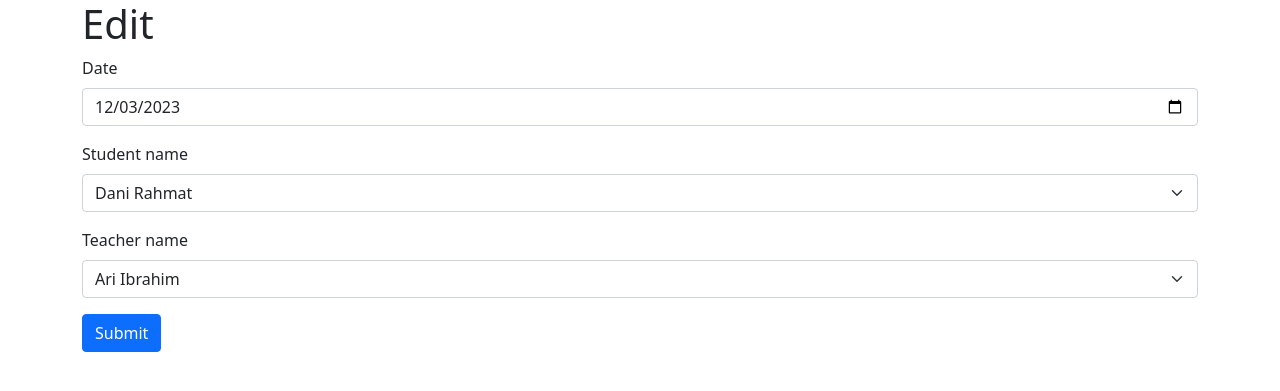
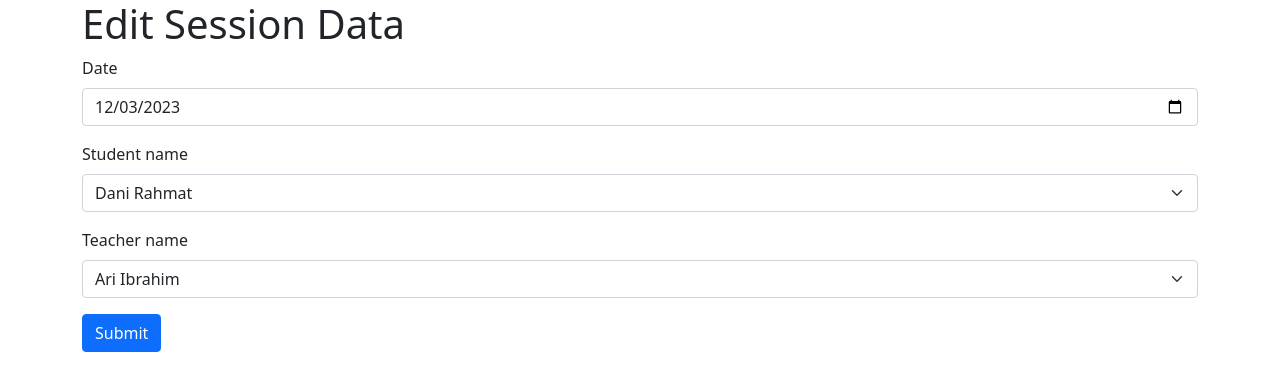
Before and after one commit to naputami/moa10-fwd-phpForm-nadia, a PHP site: page /edit.php?id=1 in a window 1280 px wide. Shown: the top 391 px of the page. Run offline with PHP 8.4, Linux system fonts and the light colour scheme; data comes from the database, SQL or seed files in the repository; data that the repository does not hold is empty.

Commit message:
edit script for edit form

```diff
--- a/edit.php
+++ b/edit.php
@@ -33,11 +33,11 @@ if ($session->num_rows > 0) {
   <body>
 
     <div class="container">
-      <h1>Edit</h1>
+      <h1>Edit Session Data</h1>
       <form action="update.php" method="POST">
         <input type="text" name="sessionID" value="<?php echo $session['sessionID'] ?>" hidden>
       <div class="mb-3">
-        <label for="title" class="form-label">Date</label>
+        <label for="date" class="form-label">Date</label>
         <input type="date" class="form-control" id="date" name="date" required value="<?php  echo $session['session_date'] ?>">
       </div>
 
```
